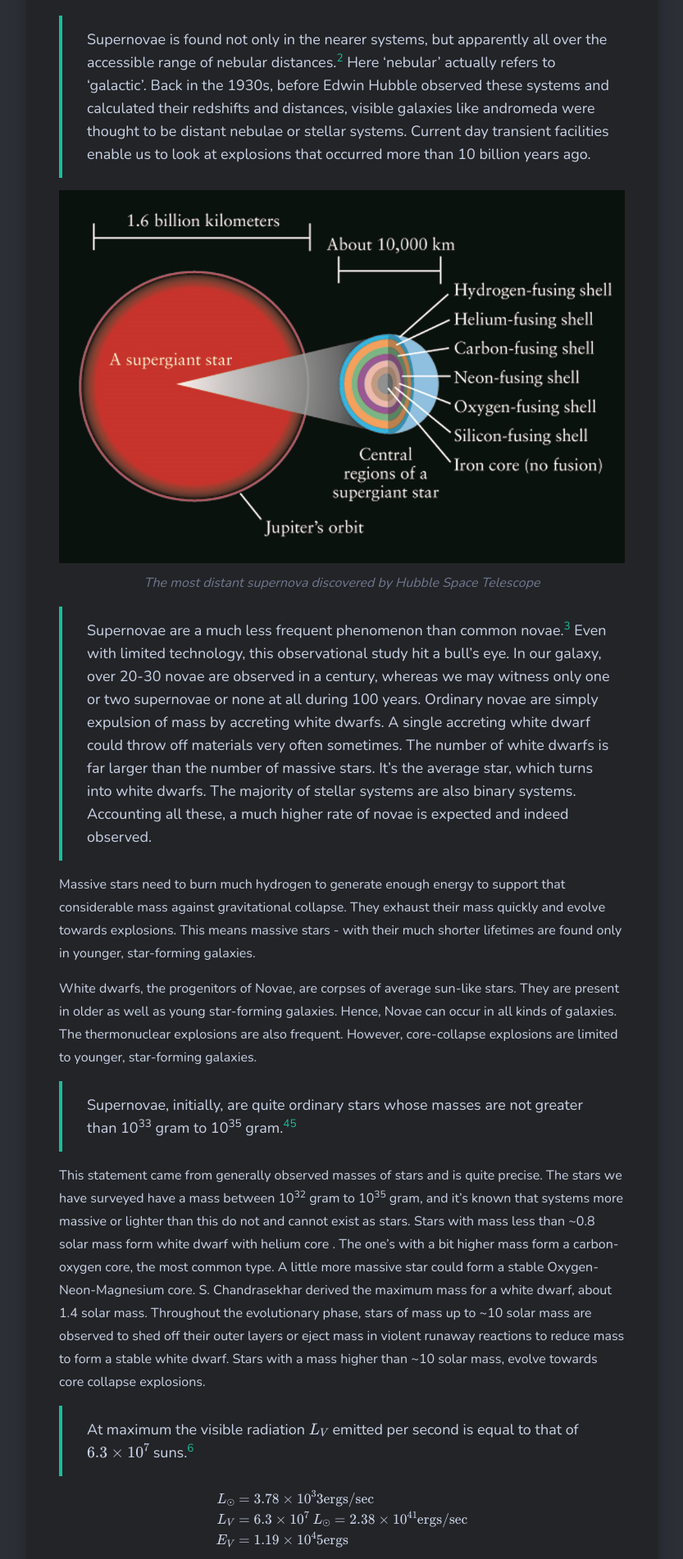
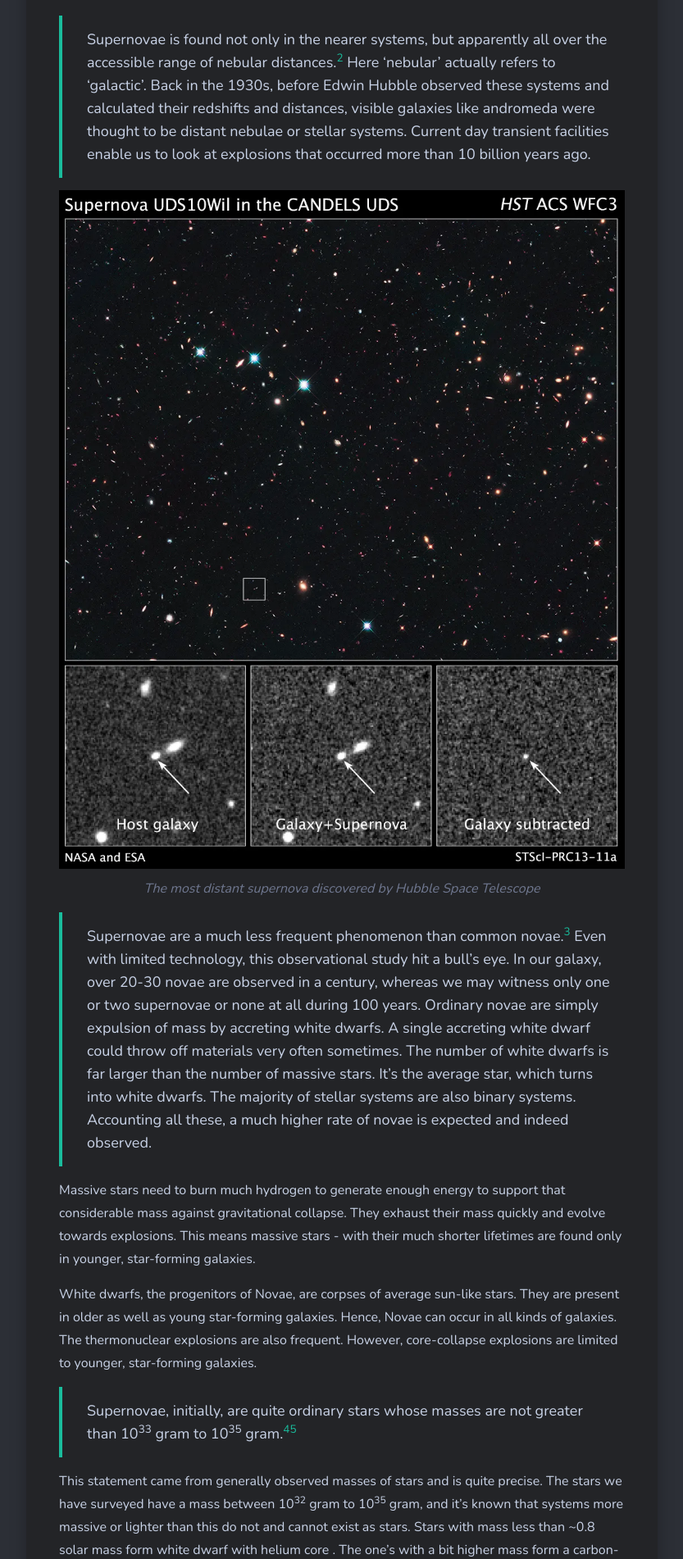
Before and after one commit to HorizonIITM/HorizonIITM.github.io, a Jekyll site: the page built from _posts/2020-08-15-supernova1.md, in a window 1280 px wide. Shown: the part 4104-6006 px from the top of the page at 82% size, without its empty margins (23-856 px from the left). Built offline with Jekyll 4.4.1, drawn with Linux system fonts in a browser that asks for light colours; nearby versions of some CDN libraries; formulas are drawn with MathJax 3; comment, search, counter and statistics services are not loaded.

Commit message:
teensy mistake

```diff
--- a/_posts/2020-08-15-supernova1.md
+++ b/_posts/2020-08-15-supernova1.md
@@ -48,7 +48,7 @@ The significant insight we have is that the SN Ia is highly asymmetric explosion
 > Supernovae is found not only in the nearer systems, but apparently all over the accessible range of nebular distances.[^2]
 > Here 'nebular' actually refers to 'galactic'. Back in the 1930s, before Edwin Hubble observed these systems and calculated their redshifts and distances, visible galaxies like andromeda were thought to be distant nebulae or stellar systems. Current day transient facilities enable us to look at explosions that occurred more than 10 billion years ago.
 
-!["The most distant supernova discovered by Hubble Space Telescope"]({{site.baseurl}}/img/2-3.webp)
+!["The most distant supernova discovered by Hubble Space Telescope"]({{site.baseurl}}/img/2-4.webp)
 _The most distant supernova discovered by Hubble Space Telescope_
 
 > Supernovae are a much less frequent phenomenon than common novae.[^3]
@@ -75,7 +75,7 @@ We now know the stupendous amount of energy that powers the light curves of a su
 2. Ejected mass moving outwards at velocities of 10,000 km/s,
 3. Shock heating and interaction with surrounding circumstellar medium.
 
-!["Light curve of supernovae explosion (image credits: Chaisson and McMillan)"]({{site.baseurl}}/img/2-4.webp)
+!["Light curve of supernovae explosion (image credits: Chaisson and McMillan)"]({{site.baseurl}}/img/2-5.webp)
 _Light curve of supernovae explosion (image credits: Chaisson and McMillan)_
 
 The radioactive decay is the primary power source for thermonuclear supernovae. The circumstellar interaction is expected to emit radiation radio and x-ray band if the explosion is due to an accreting white dwarf.
@@ -84,7 +84,7 @@ In the case of a core-collapse process, a massive stellar core collapse to a mer
 
 The expanding layers traveling at speeds of 10,000 km/s and interacting with the circumstellar medium produces emissions almost all over the electromagnetic band. A major fraction of the energy is carried away by ~10<sup>57</sup> neutrinos generated during the collapse. In 1987 the Super Kamiokande neutrino observatory detected about dozen of neutrinos. These neutrinos were traced to a naked eye transient that occurred in Large Magellanic Cloud, and it confirmed the neutrino-generation process in a core-collapse explosion.
 
-!["The 1987 supernova in Large Magellanic Cloud (image credits: Anglo-Australian Observatory)"]({{site.baseurl}}/img/2-5.webp)
+!["The 1987 supernova in Large Magellanic Cloud (image credits: Anglo-Australian Observatory)"]({{site.baseurl}}/img/2-6.webp)
 _The 1987 supernova in Large Magellanic Cloud (image credits: Anglo-Australian Observatory)_
 
 > About the final state of supernovae practically nothing is known.[^7]
```
